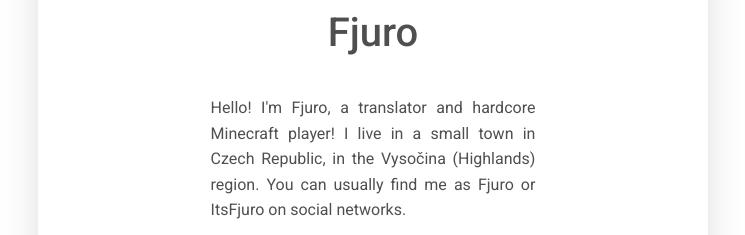
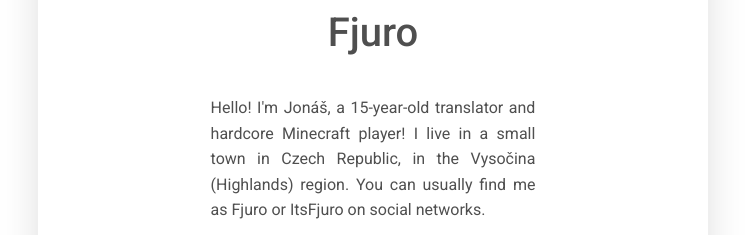
Before and after one commit to Fjuro/Fjuro.github.io, a plain HTML site: page index.html in a window 1280 px wide. Shown: the part 314-549 px from the top of the page, without its empty margins (267-1012 px from the left). Drawn offline with Linux system fonts and the light colour scheme.

Commit message:
Change text (v1.1)
- Fjuro -> Jonáš
- Add age

```diff
--- a/index.html
+++ b/index.html
@@ -52,7 +52,7 @@
   />
   <h1 style="padding: 30px;">Fjuro</h1>
   <div class="about">
-    <p>Hello! I'm Fjuro, a translator and hardcore Minecraft player! I live in a small town in Czech Republic, in the Vysočina (Highlands) region. You can usually find me as Fjuro or ItsFjuro on social networks.</p>
+    <p>Hello! I'm Jonáš, a 15-year-old translator and hardcore Minecraft player! I live in a small town in Czech Republic, in the Vysočina (Highlands) region. You can usually find me as Fjuro or ItsFjuro on social networks.</p>
   </div>
     <!--- Social Media ---->
   <div style="padding: 20px;">
```
